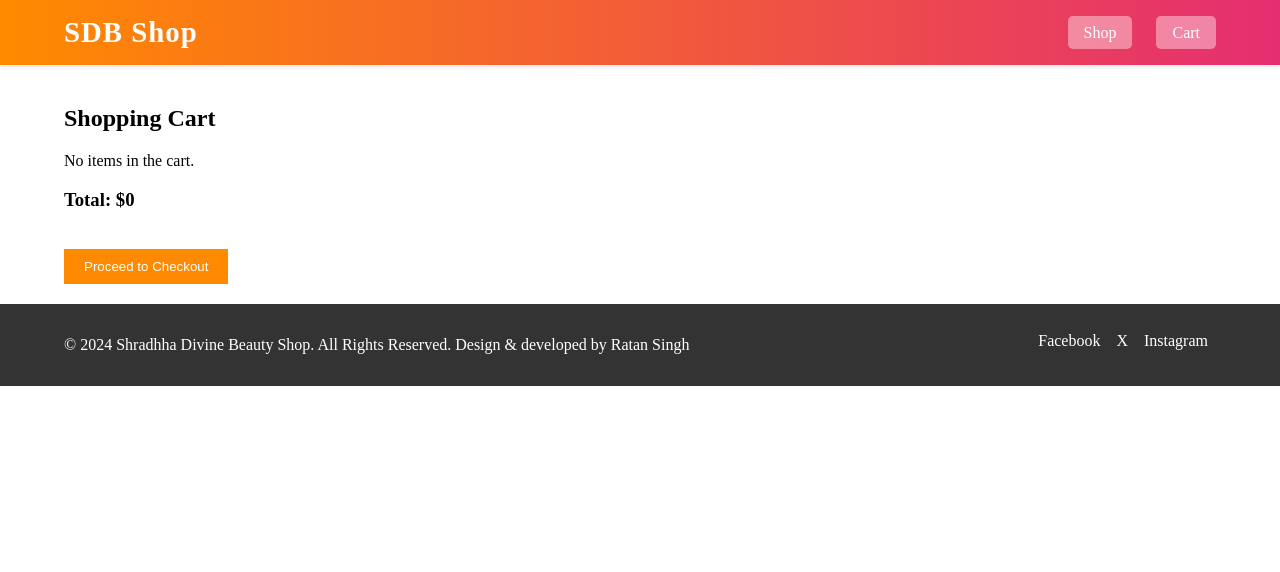
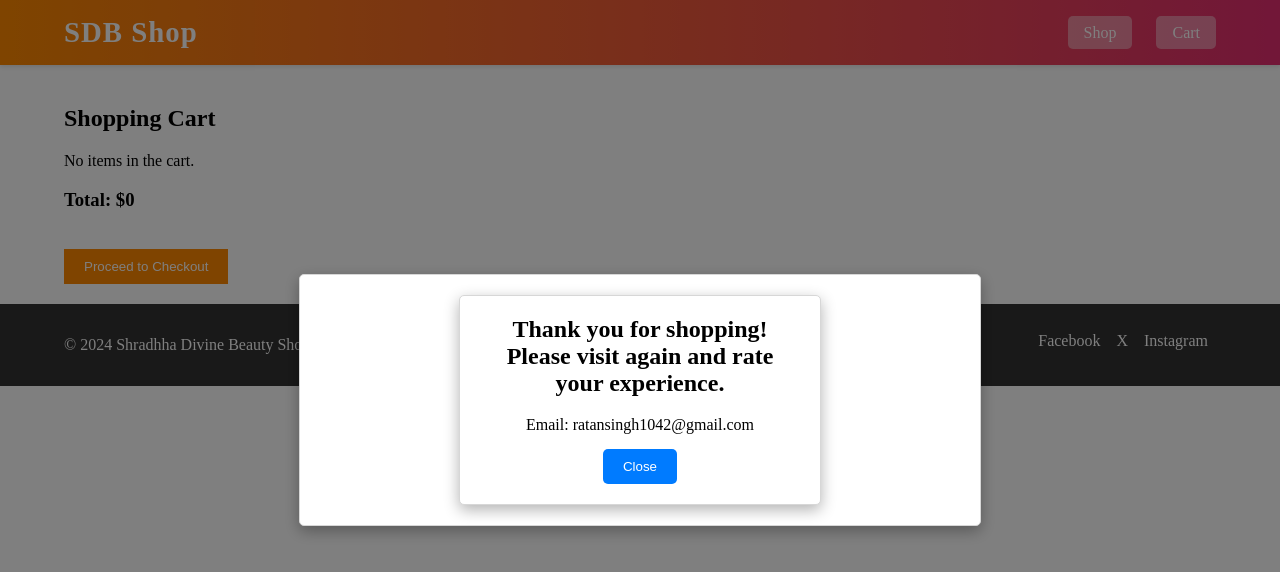
Before and after one commit to devloperratan/sdbShop, a React (Vite) app: page /cart in a window 1280 px wide. Both pictures are taken after a click on the button "Proceed to Checkout". Shown: the top 572 px of the page. Built offline with nearby package versions, Linux system fonts and the light colour scheme.

Commit message:
build-stage-1

```diff
--- a/src/component/CartContext.jsx
+++ b/src/component/CartContext.jsx
@@ -35,9 +35,11 @@ export const CartProvider = ({ children }) => {
             }
         })
     }
-
+const clearCart =()=>{
+    setCartItems([]);
+}
     return (
-        <CartContext.Provider value={{ cartItems, addToCart,removeFromCart }}>
+        <CartContext.Provider value={{ cartItems, addToCart,removeFromCart,clearCart }}>
             {children}
         </CartContext.Provider>
     );
--- /dev/null
+++ b/src/component/CheckOutPopup.jsx
@@ -0,0 +1,16 @@
+import React from "react";
+import Popup from "reactjs-popup";
+import 'reactjs-popup/dist/index.css';
+
+export function CheckOutPopup({ onClose }) {
+    return (
+        <Popup open={true} onClose={onClose}>
+            <div className="popup-content">
+                <h2>Thank you for shopping! Please visit again and rate your experience.</h2>
+                <span>Email: ratansingh1042@gmail.com</span>
+                <br />
+                <button onClick={onClose}>Close</button>
+            </div>
+        </Popup>
+    );
+}
--- a/src/pages/Cart.jsx
+++ b/src/pages/Cart.jsx
@@ -1,20 +1,29 @@
-import React, { useContext } from "react";
+import React, { useContext,useState } from "react";
 import { CartContext } from "../component/CartContext";
 import './Cart.css';
-
+import { Navigate, useNavigate} from "react-router-dom";
+import { CheckOutPopup } from "../component/CheckOutPopup";
 function Cart() {
 
     const { cartItems } = useContext(CartContext);
     const {addToCart}= useContext(CartContext);
-    const {removeFromCart}=useContext(CartContext)
+    const {removeFromCart}=useContext(CartContext);
+    const {clearCart}=useContext(CartContext);
+const navigate = useNavigate();
+const [showPopup, setShowPopup] = useState(false);
     const calculateTotal = () => {
         return cartItems.reduce((total, item) => total + item.ProductRate * item.quantity, 0);
     };
 
     const handleCheckout = () => {
         alert('Proceeding to checkout...');
-        // Implement your checkout logic here
+        setShowPopup(true);
     };
+    const handleClosePopup = () => {
+        setShowPopup(false);
+        clearCart();
+    };
+
     return (
         <div className="cart">
             <h2>Shopping Cart</h2>
@@ -56,8 +65,8 @@ function Cart() {
             <div className="checkOut">
             <h3>Total: ${calculateTotal()}</h3>
                     <button className="checkout-button" onClick={handleCheckout}>Proceed to Checkout</button>
-
             </div>
+            {showPopup && <CheckOutPopup onClose={handleClosePopup} />}
         </div>
     );
 }
```
